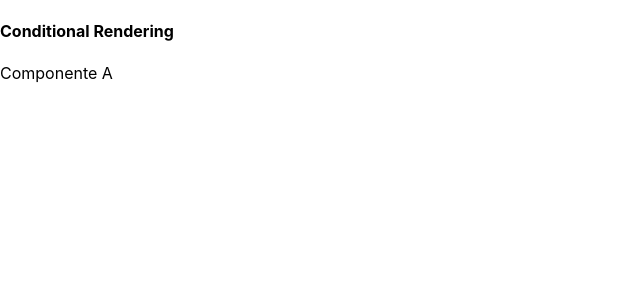
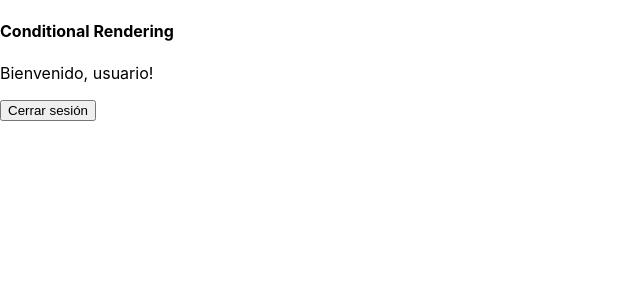
Before and after one commit to JulenOsia/curso-udemy-osia, a React (Create React App) app: page / in a window 1280 px wide. Shown: the top 300 px of the page, without its empty margins (0-640 px from the left). Built offline with nearby package versions, Linux system fonts and the light colour scheme.

Commit message:
Hasta video 24

```diff
--- a/src/sections/conditional.js
+++ b/src/sections/conditional.js
@@ -1,30 +1,34 @@
 import React, { Component, useCallback} from 'react'
 
-class ComponenteA extends Component {
+class LoginButton extends Component {
     render () {
-        return <p>Componente A</p>
+        return <button>Iniciar Sesión</button>
     }
 }
 
-class ComponenteB extends Component {
+class LogoutButton extends Component {
     render () {
-        return <p>Componente B</p>
+        return ( <div>
+            <p>Bienvenido, usuario!</p>
+            <button>Cerrar sesión</button>
+        </div>
+        )
     }
 }
 
 export default class ConditionalSection extends Component {
     constructor() {
         super()
-        this.state = {mostrarA: true}
+        this.state = { isUserLogged: true}
     }
 
     render () {
         return (
             <div>
                 <h4>Conditional Rendering</h4>
-                {this.state.mostrarA
-                ? <ComponenteA />
-                : <ComponenteB />}
+                {this.state.isUserLogged
+                ? <LogoutButton />
+                : <LoginButton />}
             </div>
         )
     }
```
